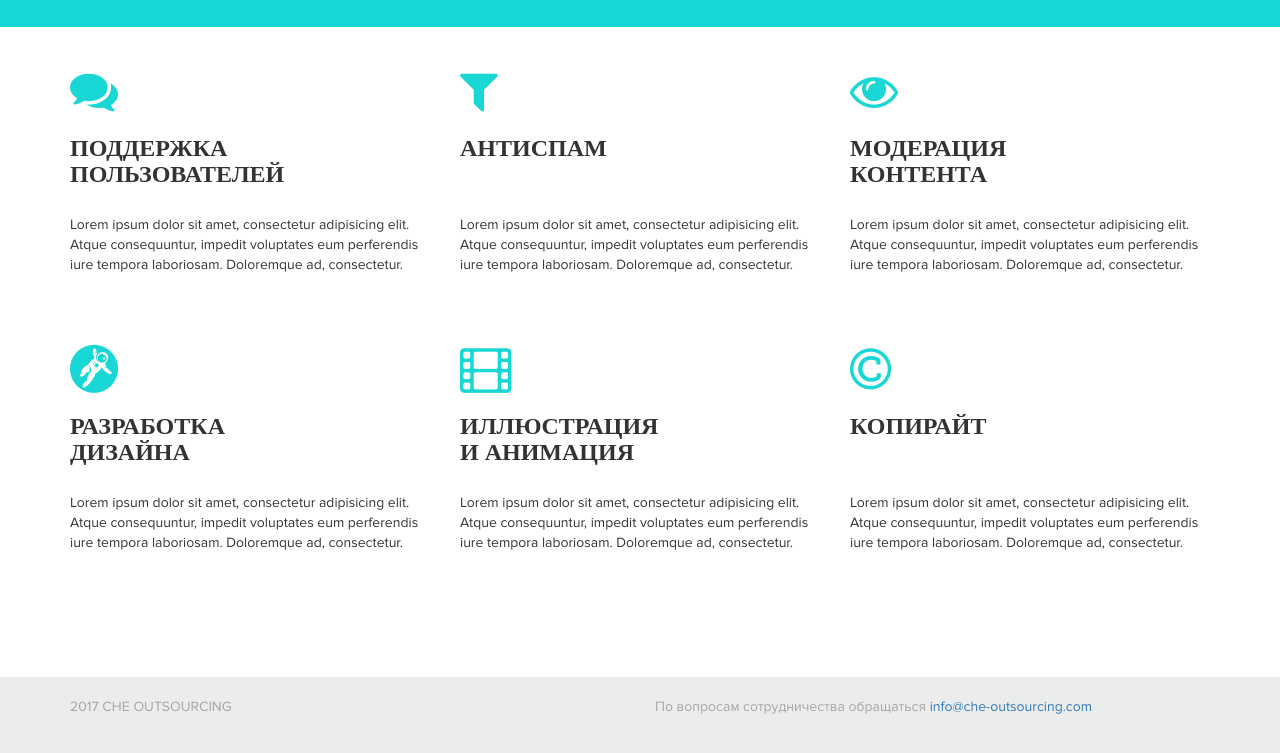
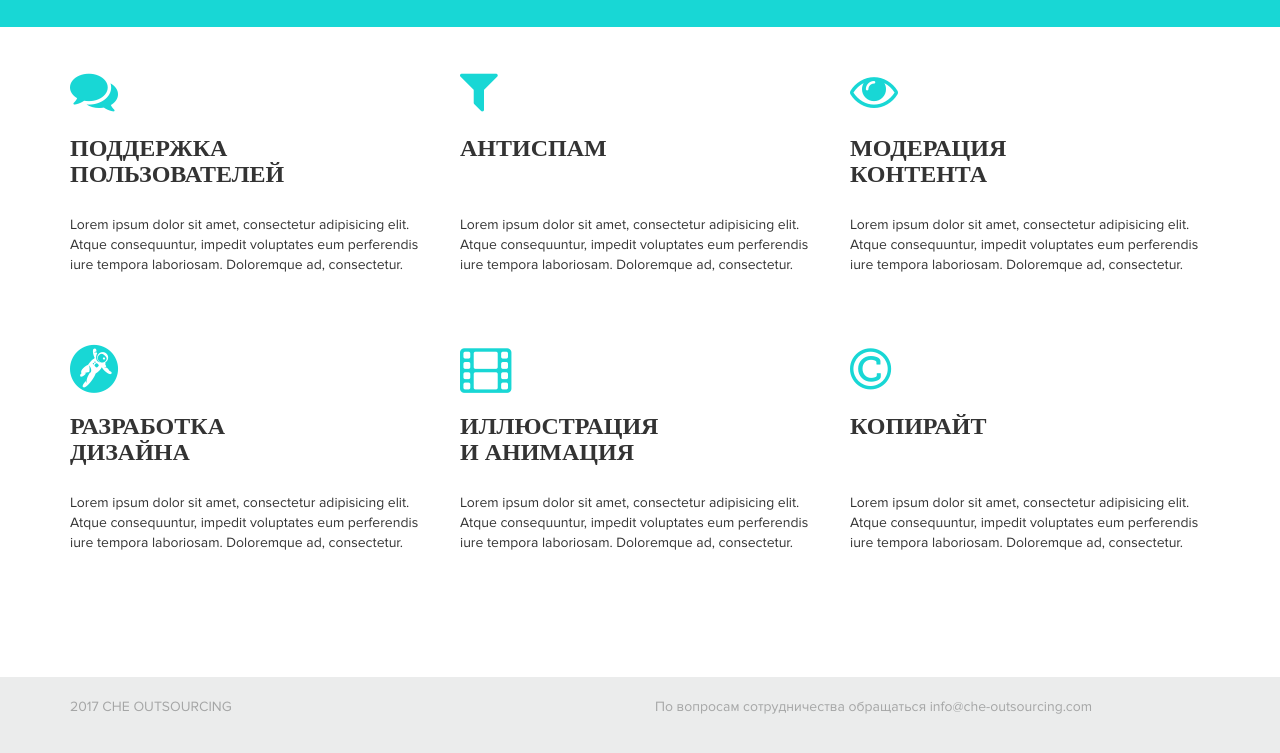
Before and after one commit to 1000cherneg/che-outsourcing, a website: page index.html in a window 1280 px wide. Shown: the part 503-1256 px from the top of the page. Drawn offline with Linux system fonts and the light colour scheme; a web font is replaced by a local one.

Commit message:
delete href to mail

```diff
--- a/index.html
+++ b/index.html
@@ -77,7 +77,7 @@
             <div class="row">
                 <div class="col-md-6 tm">2017 CHE OUTSOURCING
                 </div>
-                <div class="col-md-6 mail">По вопросам сотрудничества обращаться <a href="#">info@che-outsourcing.com</a></div>
+                <div class="col-md-6 mail">По вопросам сотрудничества обращаться info@che-outsourcing.com</div>
             </div>
         </div>
     </footer>
```
